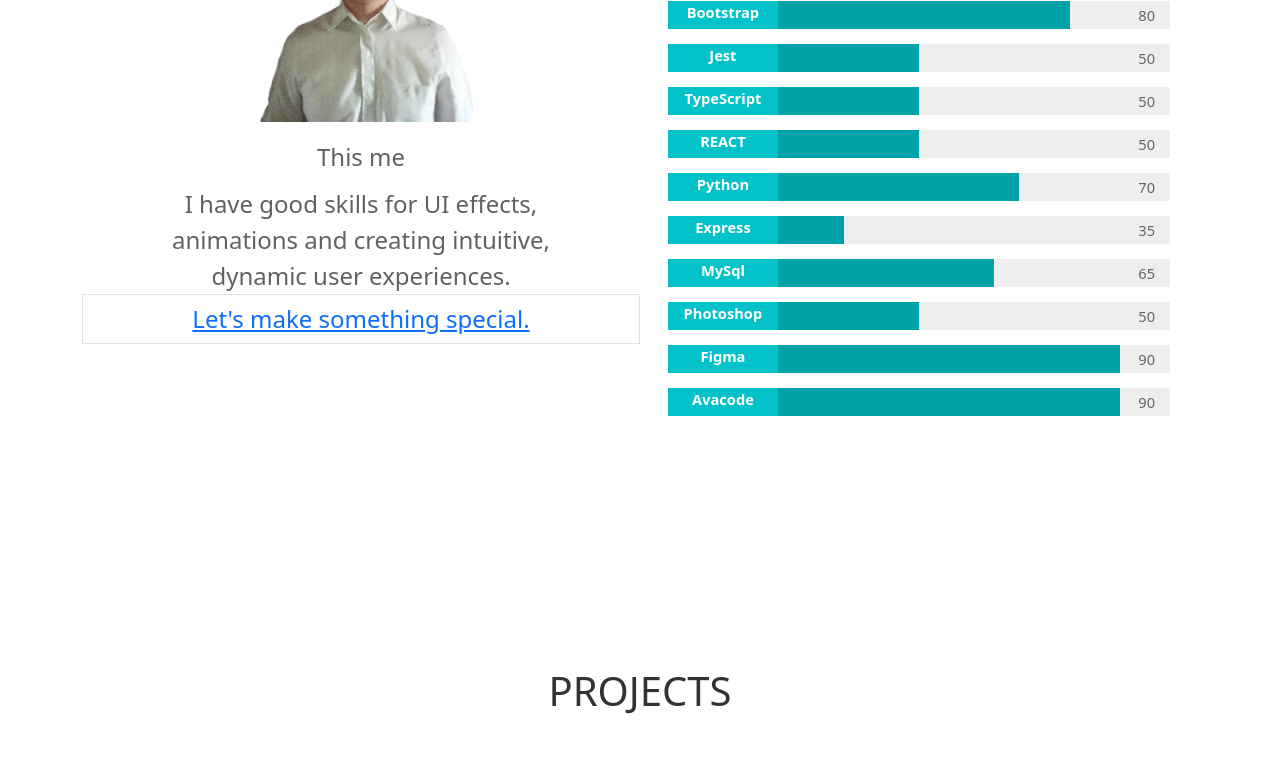
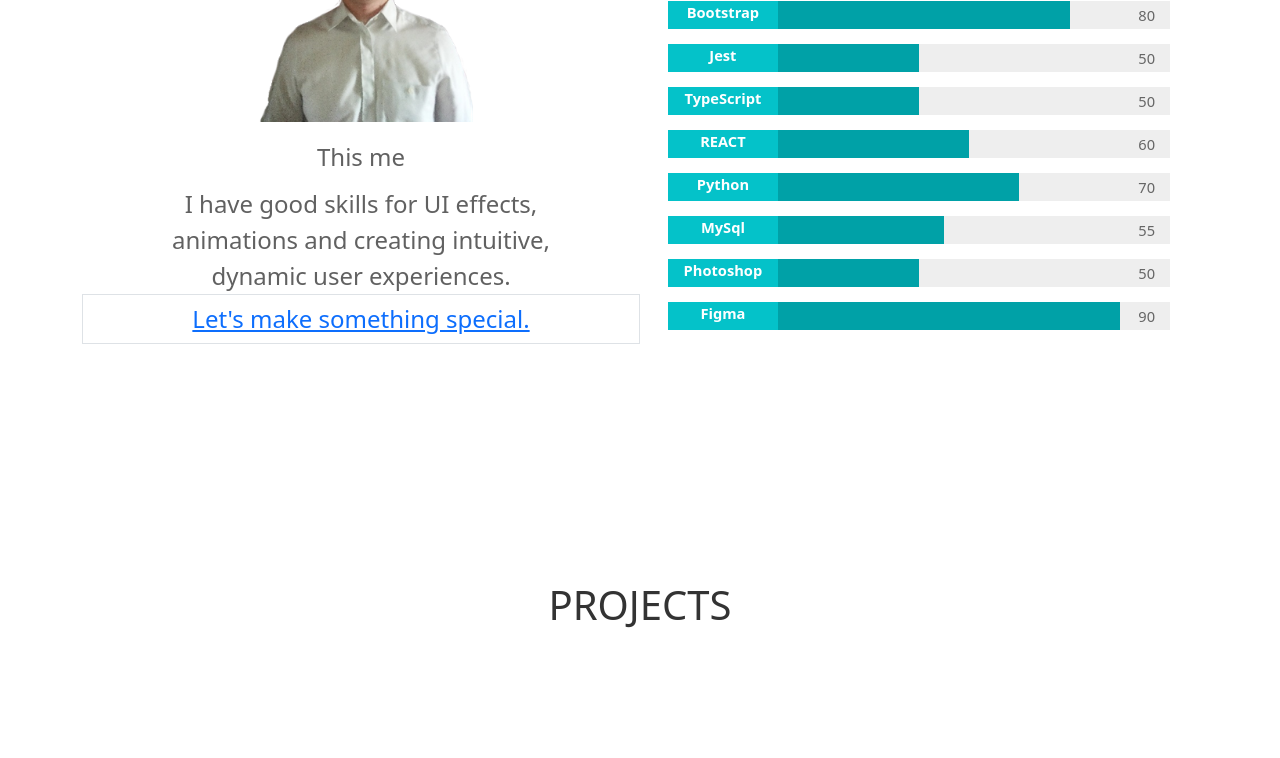
Before and after one commit to hubduing/hubduing.github.io, a React (Create React App) app: page / in a window 1280 px wide. Shown: the part 1520-2278 px from the top of the page. Built offline with nearby package versions, Linux system fonts and the light colour scheme; a web font is replaced by a local one.

Commit message:
edit rightside skill

```diff
--- a/package.json
+++ b/package.json
@@ -8,6 +8,7 @@
     "@testing-library/react": "^11.1.0",
     "@testing-library/user-event": "^12.1.10",
     "bootstrap": "^5.1.1",
+    "gh-pages": "^3.2.3",
     "node-sass": "4.14.1",
     "react": "^17.0.2",
     "react-dom": "^17.0.2",
@@ -19,7 +20,9 @@
     "start": "react-scripts start",
     "build": "react-scripts build",
     "test": "react-scripts test",
-    "eject": "react-scripts eject"
+    "eject": "react-scripts eject",
+    "predeploy": "npm run build",
+    "deploy": "gh-pages -d build"
   },
   "eslintConfig": {
     "extends": [
--- a/src/components/rightside/RightSide.js
+++ b/src/components/rightside/RightSide.js
@@ -16,13 +16,11 @@ export default function RightSide() {
         <SkillRow procent={80} title="Bootstrap" />
         <SkillRow procent={50} title="Jest" />
         <SkillRow procent={50} title="TypeScript" />
-        <SkillRow procent={50} title="REACT" />
+        <SkillRow procent={60} title="REACT" />
         <SkillRow procent={70} title="Python" />
-        <SkillRow procent={35} title="Express" />
-        <SkillRow procent={65} title="MySql" />
+        <SkillRow procent={55} title="MySql" />
         <SkillRow procent={50} title="Photoshop" />
         <SkillRow procent={90} title="Figma" />
-        <SkillRow procent={90} title="Avacode" />
         </div>
       </>
   )
```
Also changed, not shown: 1 other file (tests, documents, lock files or other folders).
